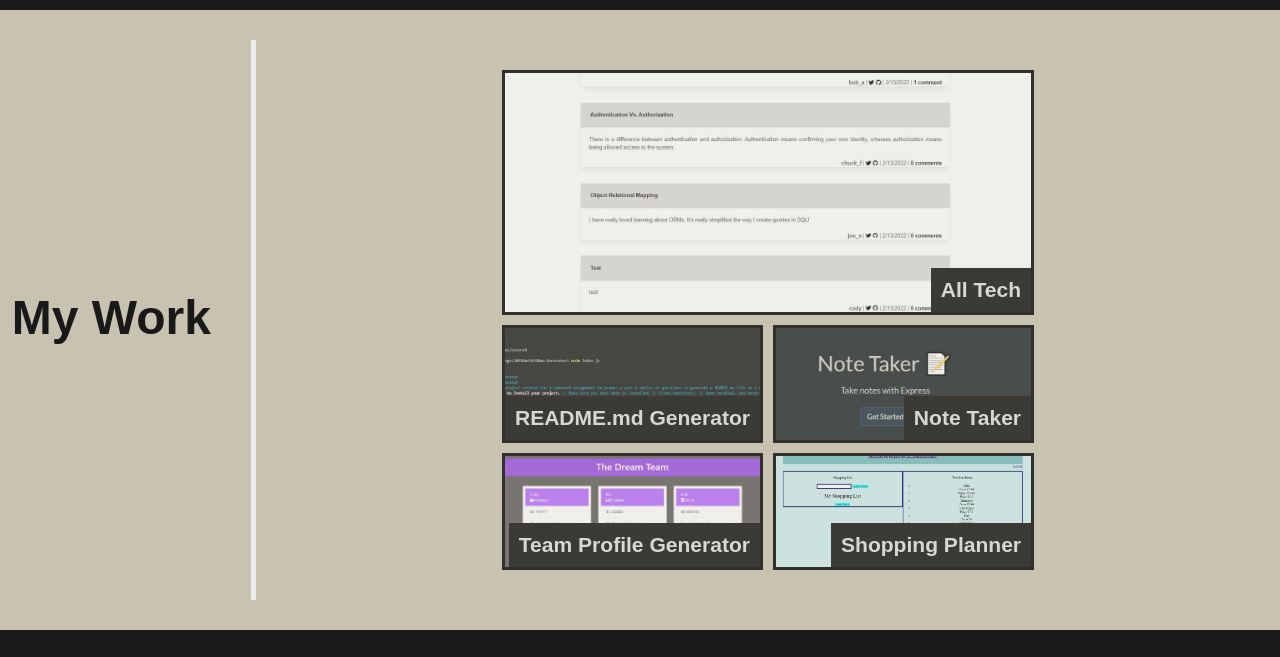
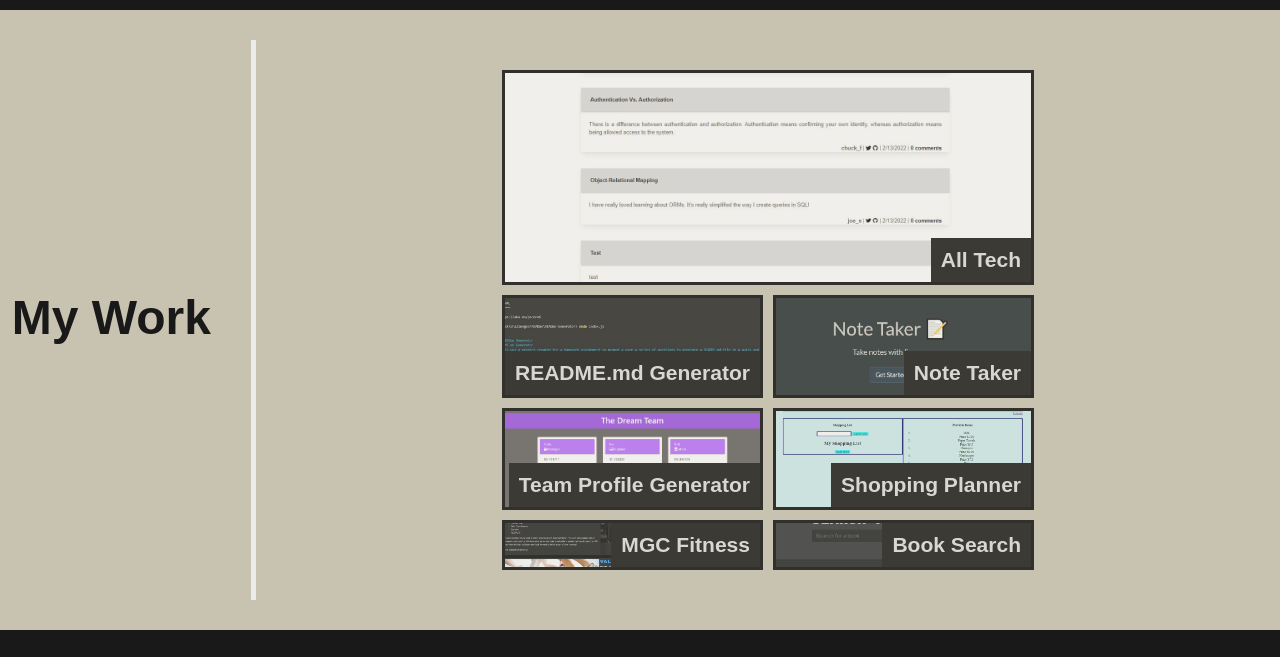
Before and after one commit to cody3629/Portfolio, a plain HTML site: page index.html in a window 1280 px wide. Shown: the part 1245-1902 px from the top of the page. Drawn offline with Linux system fonts and the light colour scheme.

Commit message:
added 2 projects

```diff
--- a/assets/css/style.css
+++ b/assets/css/style.css
@@ -206,6 +206,17 @@ header nav ul li a:hover {
     background-image: url("../images/shopping.JPG");
 }
 
+.mgc {
+    background-image: url("../images/mgc.JPG");
+    /* grid-column: 1/3; */
+    grid-row: span 2;
+}
+
+.book {
+    background-image: url("../images/book.JPG");
+     grid-row: span 2;
+}
+
 .project-label {
     /*background-color: var(--secondary);*/
     background-color: rgb(14, 13, 13);;
--- a/index.html
+++ b/index.html
@@ -98,12 +98,18 @@
                             <!--<p>Node.js/Express/MySQL/Sequelize/JavaScript/Handlebars.js/HTML5/CSS3</p>-->
                         </div>
                     </a>
-                    <!--<a href="https://intense-anchorage-81672.herokuapp.com/" target="_blank"  class="project">
+                    <a href="https://immense-sea-00194.herokuapp.com/" target="_blank"  class="project mgc">
                         <div class="project-label">
-                            <h3>Shopping Planner</h3>
-                            <p>Node.js/Express/MySQL/Sequelize/JavaScript/Handlebars.js/HTML5/CSS3</p>
+                            <h3>MGC Fitness</h3>
+                            <!--<p>Node.js/Express/MySQL/Sequelize/JavaScript/Handlebars.js/HTML5/CSS3</p>-->
                         </div>
-                    </a> -->
+                    </a>
+                    <a href="https://powerful-coast-27170.herokuapp.com/" target="_blank"  class="project book">
+                        <div class="project-label">
+                            <h3>Book Search</h3>
+                            <!--<p>Node.js/Express/MySQL/Sequelize/JavaScript/Handlebars.js/HTML5/CSS3</p>-->
+                        </div>
+                    </a>
 
                 </div>
             </div>
```
Also changed, not shown: assets/images/book.JPG (added), assets/images/mgc.JPG (added).
